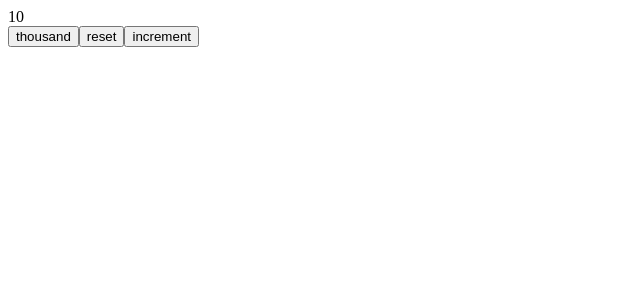
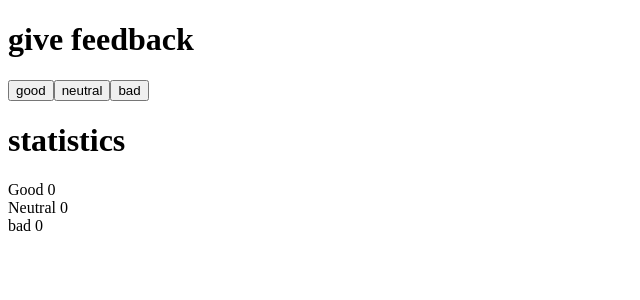
Before and after one commit to Sam-WebP/fullstackopen, a React (Vite) app in the folder part1/: page / in a window 1280 px wide. Shown: the top 300 px of the page, without its empty margins (0-640 px from the left). Built offline with nearby package versions, Linux system fonts and the light colour scheme.

Commit message:
Finished the 1.6 unicafe step1

```diff
--- a/part1/src/App.jsx
+++ b/part1/src/App.jsx
@@ -109,38 +109,92 @@
 
 // export default App
 
+/////////////
+// import { useState } from "react"
+
+// const Display = props => <div>{props.value}</div>
+
+// const Button = (props) => (
+//   <button onClick={props.handleClick}>
+//     {props.text}
+//   </button>
+// )
+
+// const App = () => {
+//   const [value, setValue] = useState(10)
+
+//   // const setToValue = (newValue) => () => {
+//   //   console.log('value now', newValue)  // print the new value to console
+//   //   setValue(newValue)
+//   // }
+
+//   const setToValue = (newValue) => {
+//     console.log('value now', newValue)
+//     setValue(newValue)
+//   }
+
+//   return (
+//     <div>
+//       <Display value={value} />
+//       <Button handleClick={() => setToValue(1000)} text="thousand" />
+//       <Button handleClick={() => setToValue(0)} text="reset" />
+//       <Button handleClick={() => setToValue(value + 1)} text="increment" />
+//     </div>
+//   )
+// }
+
+// export default App
 
 import { useState } from "react"
 
-const Display = props => <div>{props.value}</div>
+const Button = ({ handleClick, text }) => (
 
-const Button = (props) => (
-  <button onClick={props.handleClick}>
-    {props.text}
+  <button onClick={handleClick}>
+    {text}
   </button>
 )
 
 const App = () => {
-  const [value, setValue] = useState(10)
 
-  // const setToValue = (newValue) => () => {
-  //   console.log('value now', newValue)  // print the new value to console
-  //   setValue(newValue)
-  // }
+const [goodValue, setGood] = useState(0)
+const [neutralValue, setNeutral] = useState(0)
+const [badValue, setBad] = useState(0)
 
-  const setToValue = (newValue) => {
-    console.log('value now', newValue)
-    setValue(newValue)
-  }
+const handleGood = () => {
+  const updatedValue = goodValue + 1
+  setGood(updatedValue)
+}
 
-  return (
-    <div>
-      <Display value={value} />
-      <Button handleClick={() => setToValue(1000)} text="thousand" />
-      <Button handleClick={() => setToValue(0)} text="reset" />
-      <Button handleClick={() => setToValue(value + 1)} text="increment" />
-    </div>
-  )
+const handleNeutral = () => {
+  console.log("before neutral", neutralValue)
+  const updatedValue = neutralValue + 1
+  setNeutral(updatedValue)
+  console.log("after neutral", neutralValue)
+}
+
+const handleBad = () => {
+  const updatedValue = badValue + 1
+  setBad(updatedValue)
+}
+
+return (
+  <div>
+    <h1>give feedback</h1>
+
+    <Button handleClick={handleGood} text="good"/>
+    <Button handleClick={handleNeutral} text="neutral"/>
+    <Button handleClick={handleBad} text="bad"/>
+
+    <h1>statistics</h1>
+    <div>Good {goodValue}</div>
+    <div>Neutral {neutralValue}</div>
+    <div>bad {badValue}</div>
+
+  </div>
+
+)
+
+
 }
 
 export default App
```
